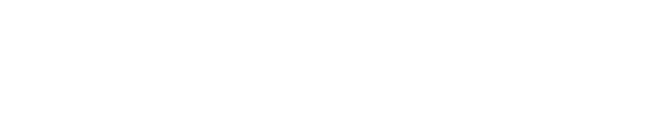
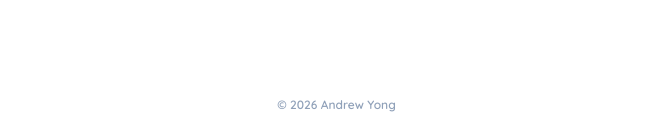
Before and after one commit to andrwyoung/jonadrew-v7, a Next.js app: page /about in a window 1280 px wide. Shown: the part 988-1123 px from the top of the page, without its empty margins (296-961 px from the left). Before the commit the page ends 1058 px from the top, so only its background shows below. Built offline with nearby package versions, Linux system fonts and the light colour scheme.

Commit message:
footer reintro

```diff
--- a/app/layout.tsx
+++ b/app/layout.tsx
@@ -3,6 +3,7 @@ import { Caveat_Brush, Quicksand, Maven_Pro } from "next/font/google";
 import "./globals.css";
 import { Analytics } from "@vercel/analytics/next";
 import Navbar from "@/components/navbar";
+import Footer from "@/components/my-footer";
 
 export const metadata: Metadata = {
   title: "Jonadrew",
@@ -40,7 +41,7 @@ export default function RootLayout({
       <body className="min-h-full flex flex-col">
         <Navbar />
         <div className="pt-14">{children}</div>
-        {/* <Footer /> */}
+        <Footer />
       </body>
       <Analytics />
     </html>
```
Also changed, not shown: components/my-footer.tsx (renamed from components/Footer.tsx).
